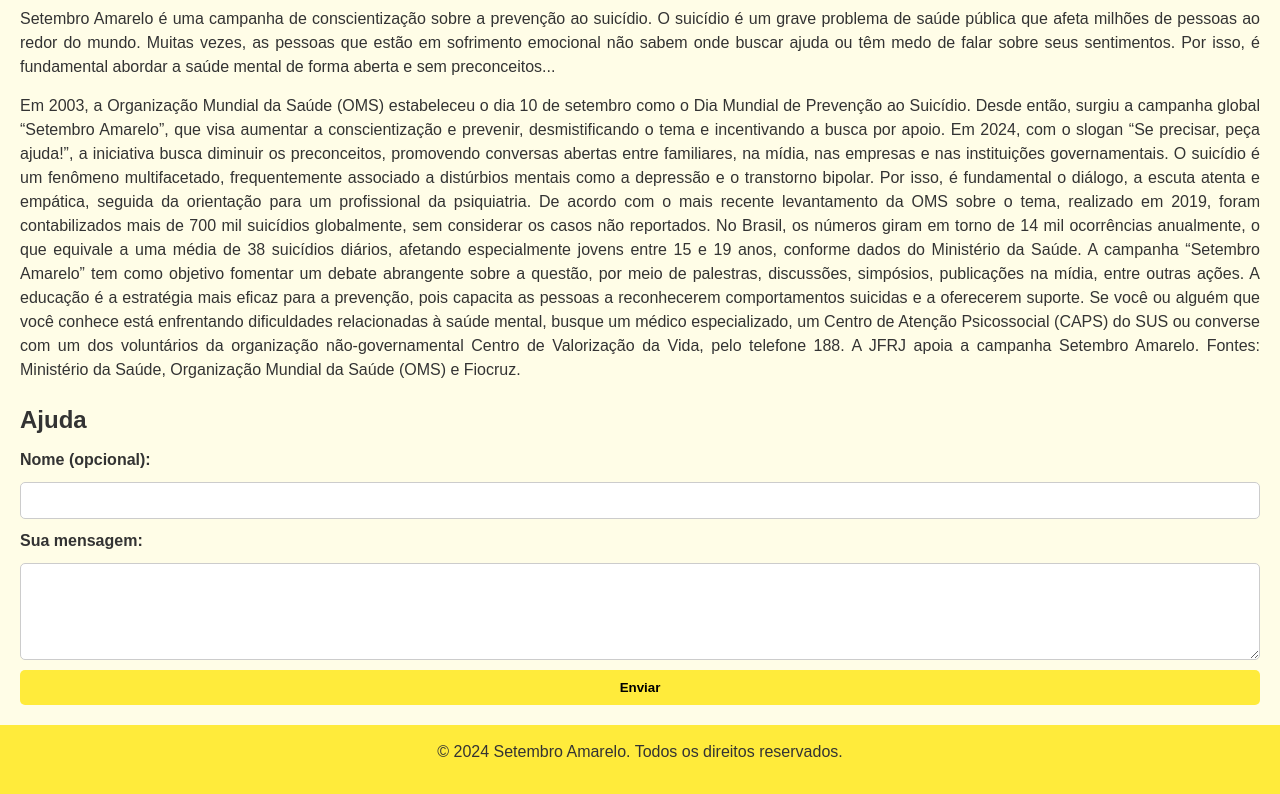
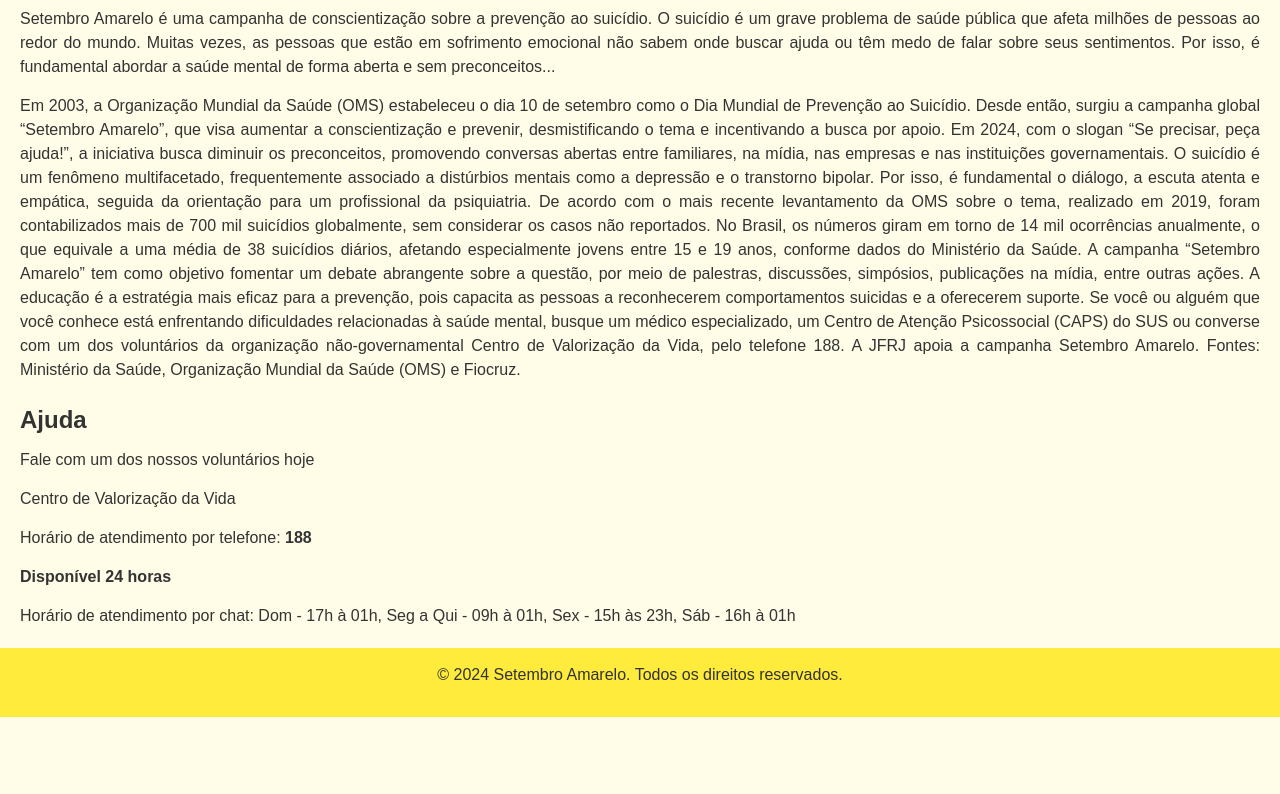
Before and after one commit to ProfItalo18/setembroamarelo, a plain HTML site: page index.html in a window 1280 px wide. Shown: the part 533-1327 px from the top of the page. After the commit the page ends 1250 px from the top, so only its background shows below. Drawn offline with Linux system fonts and the light colour scheme.

Commit message:
Add files via upload

```diff
--- a/index.html
+++ b/index.html
@@ -37,15 +37,11 @@
 
     <section id="ajuda">
         <h2>Ajuda</h2>
-        <form action="#" method="post">
-            <label for="nome">Nome (opcional):</label>
-            <input type="text" id="nome" name="nome">
-
-            <label for="mensagem">Sua mensagem:</label>
-            <textarea id="mensagem" name="mensagem" rows="5" required></textarea>
-
-            <button type="submit">Enviar</button>
-        </form>
+        <p>Fale com um dos nossos voluntários hoje</p>
+        <p>Centro de Valorização da Vida</p>
+        <p>Horário de atendimento por telefone: <b>188</b></p>
+        <p><b>Disponível 24 horas</b></p>
+        <p>Horário de atendimento por chat: Dom - 17h à 01h, Seg a Qui - 09h à 01h, Sex - 15h às 23h, Sáb - 16h à 01h</p>
     </section>
 
     <script src="https://static.elfsight.com/platform/platform.js" async></script>
```
